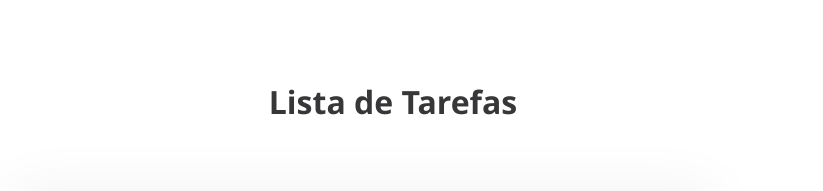
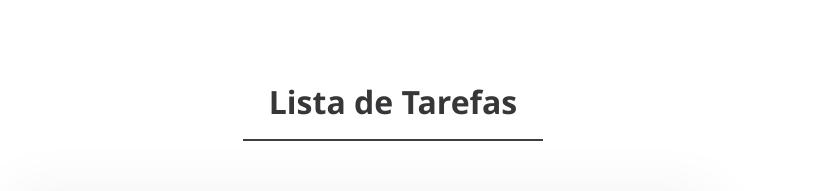
Before and after one commit to g4brielpy/infinity_school, a plain HTML site: page java_script/projetos/lista_de_tarefas/index.html in a window 1280 px wide. Shown: the top 191 px of the page, without its empty margins (247-1070 px from the left). Drawn offline with Linux system fonts and the light colour scheme.

Commit message:
Update titulo.css

```diff
--- a/java_script/projetos/lista_de_tarefas/src/styles/titulo.css
+++ b/java_script/projetos/lista_de_tarefas/src/styles/titulo.css
@@ -1,9 +1,16 @@
 @import "main.css";
 
 h1#titulo {
+  width: 100%;
+  max-width: 300px;
+
+  margin: auto;
+  padding: 1rem;
+
   color: var(--black_1);
   font-family: var(--font_titulo);
   font-size: 2rem;
   text-align: center;
-  padding: 1rem;
+
+  border-bottom: 2px solid var(--black_1);
 }
```
